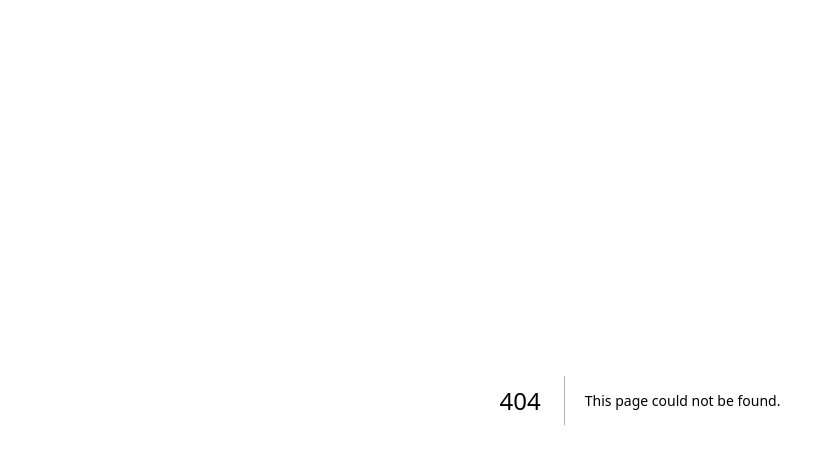
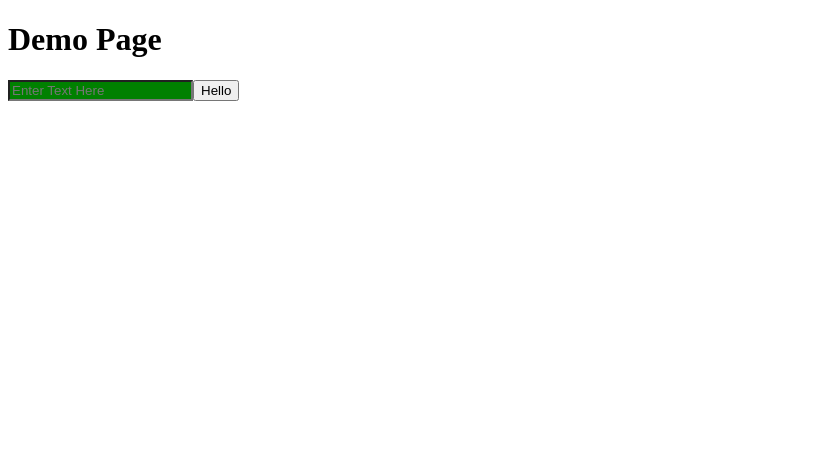
Before and after one commit to jaquevan/builder, a Next.js app: page /demo in a window 1280 px wide. Before the commit this address had no page. Shown: the top 464 px of the page, without its empty margins (0-835 px from the left). Built offline with nearby package versions, Linux system fonts and the light colour scheme.

Commit message:
added demo page for lesson plan

```diff
--- /dev/null
+++ b/app/components/BooleanInput.tsx
@@ -0,0 +1,30 @@
+import {useState} from "react";
+import styled from "styled-components"
+
+// simple styled component that contains our entire component
+const StyledDiv = styled.div`
+//needs to be centered and 20% + vertical
+
+`
+
+// our input styled component
+const StyledInput = styled.input`
+    background: green;
+    color: white;
+`
+// room for more styled components
+
+export default function BooleanInput(){
+
+    // [ , ] = useState();
+
+    function handleClick(){
+    }
+
+    return(
+        <StyledDiv>
+            <StyledInput placeholder="Enter Text Here"></StyledInput>
+            <button>Hello</button>
+        </StyledDiv>
+    )
+}
--- /dev/null
+++ b/app/demo/page.tsx
@@ -0,0 +1,11 @@
+"use client"
+import BooleanInput from "@/app/components/BooleanInput";
+
+export default function Demo() {
+    return (
+        <>
+            <h1>Demo Page</h1>
+            <BooleanInput/>
+        </>
+    )
+}
```
